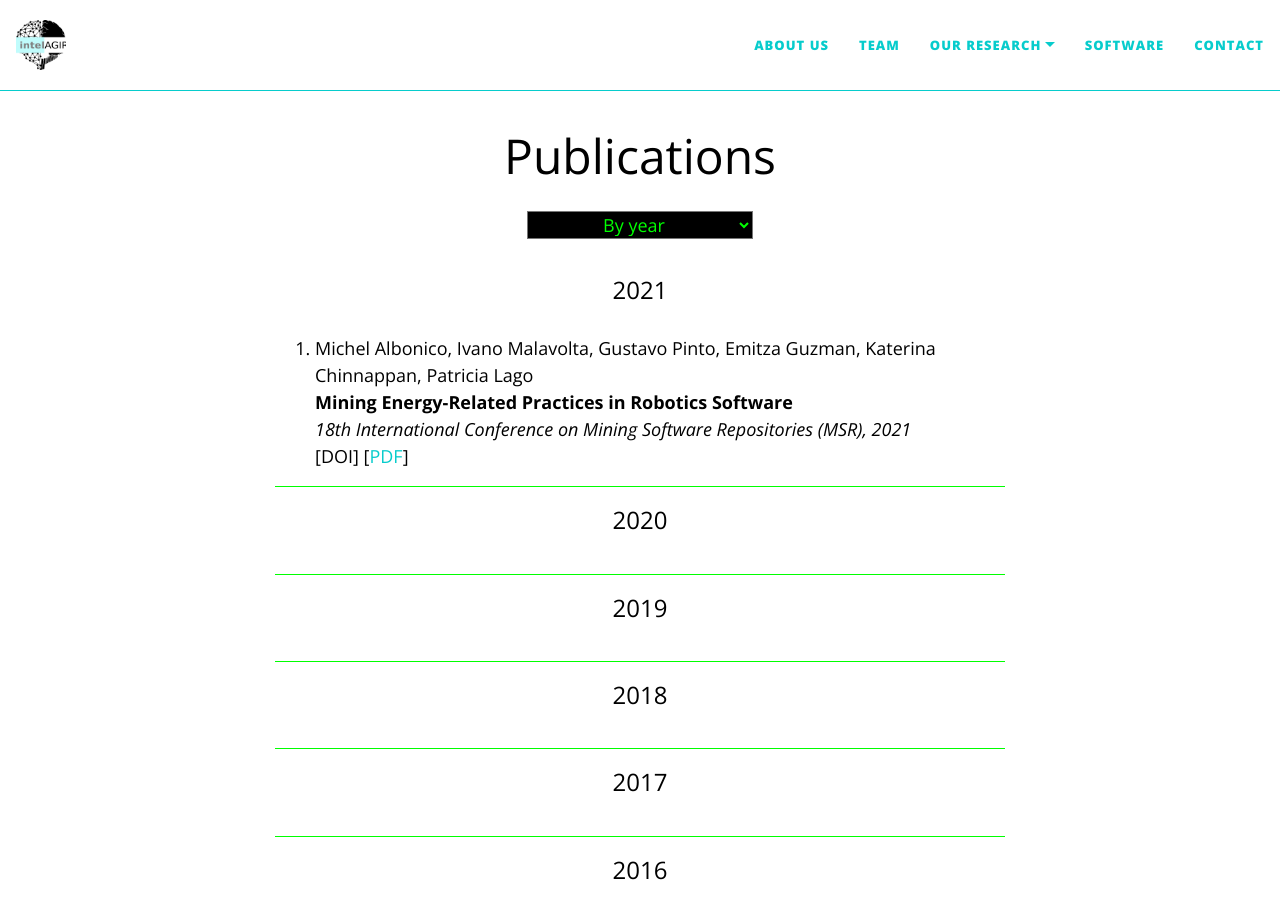
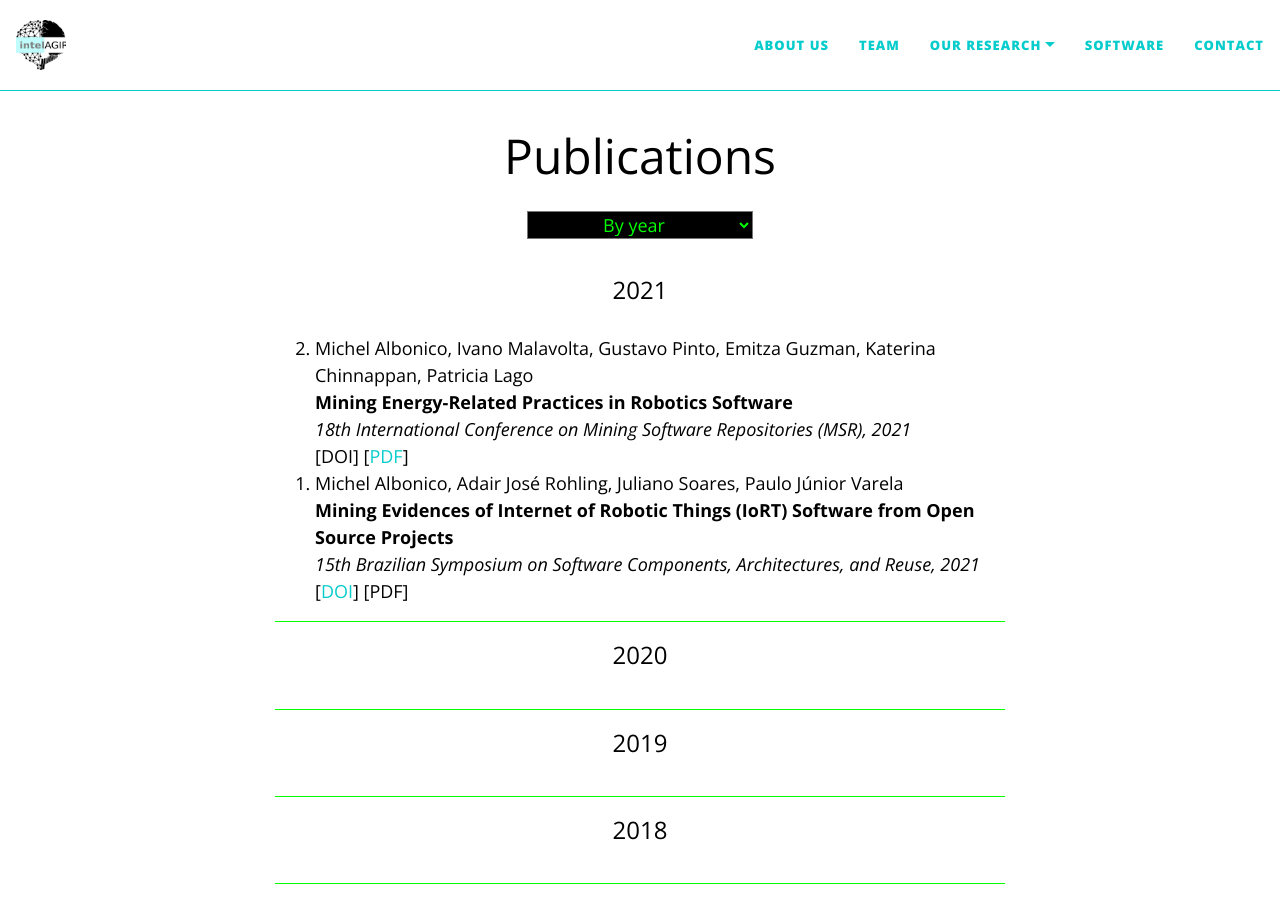
Before and after one commit to IntelAgir-Research-Group/intelagir-research-group.github.io, a Jekyll site: the page built from pages/publications.md, in a window 1280 px wide and 900 px high. Built offline with Jekyll 4.4.1, drawn with Linux system fonts in a browser that asks for light colours; nearby versions of some CDN libraries.

Commit message:
Update publications.md

```diff
--- a/pages/publications.md
+++ b/pages/publications.md
@@ -9,6 +9,13 @@ publications:
     url: https://arxiv.org/pdf/2103.13762.pdf
     year: 2021
     type: conference
+  - title: "Mining Evidences of Internet of Robotic Things (IoRT) Software from Open Source Projects"
+    authors: Michel Albonico, Adair José Rohling, Juliano Soares, Paulo Júnior Varela
+    venue: "15th Brazilian Symposium on Software Components, Architectures, and Reuse"
+    doi: https://doi.org/10.1145/3483899.3483900
+    url: #
+    year: 2021
+    type: conference
 ---
 
 All the other research will be added soon!
```
